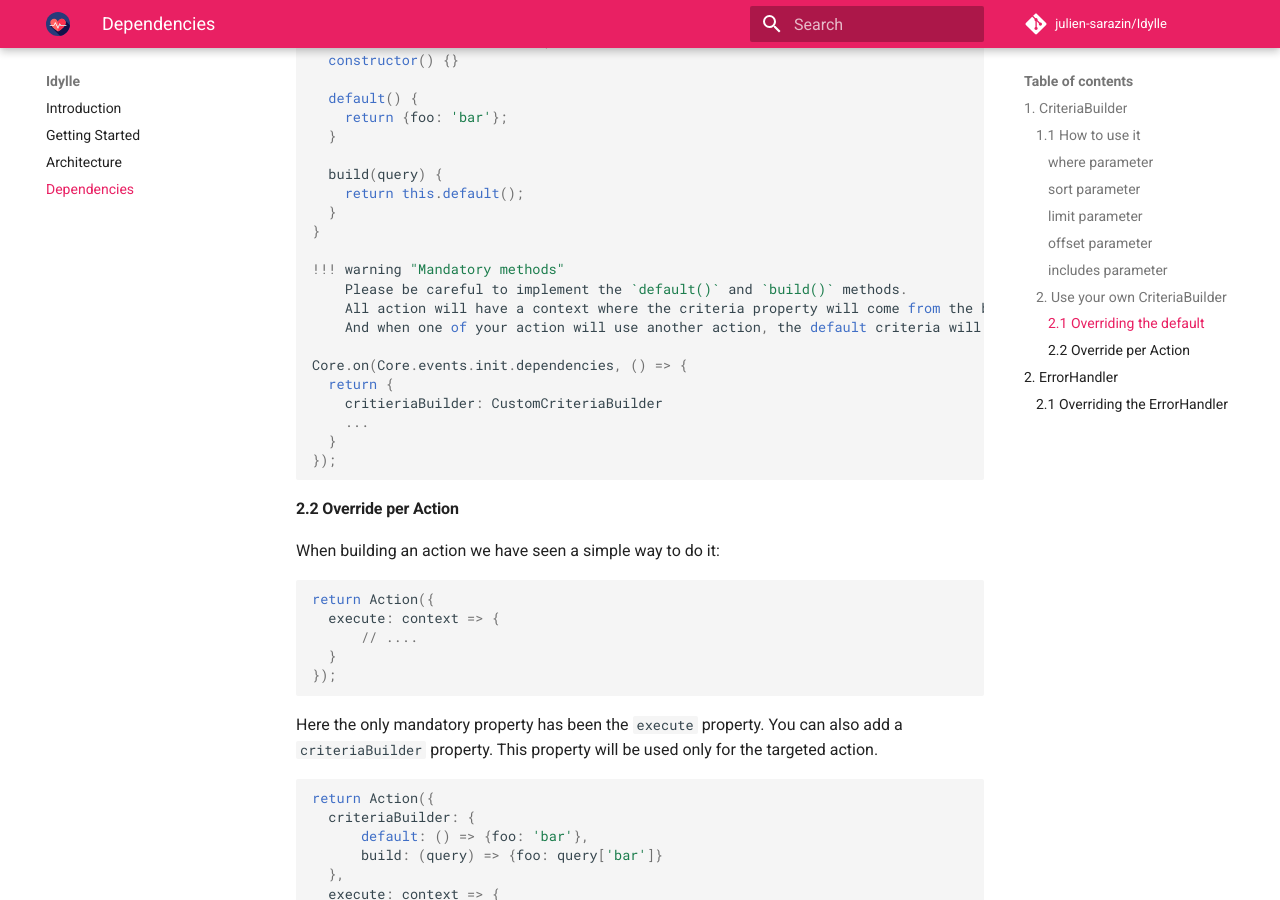
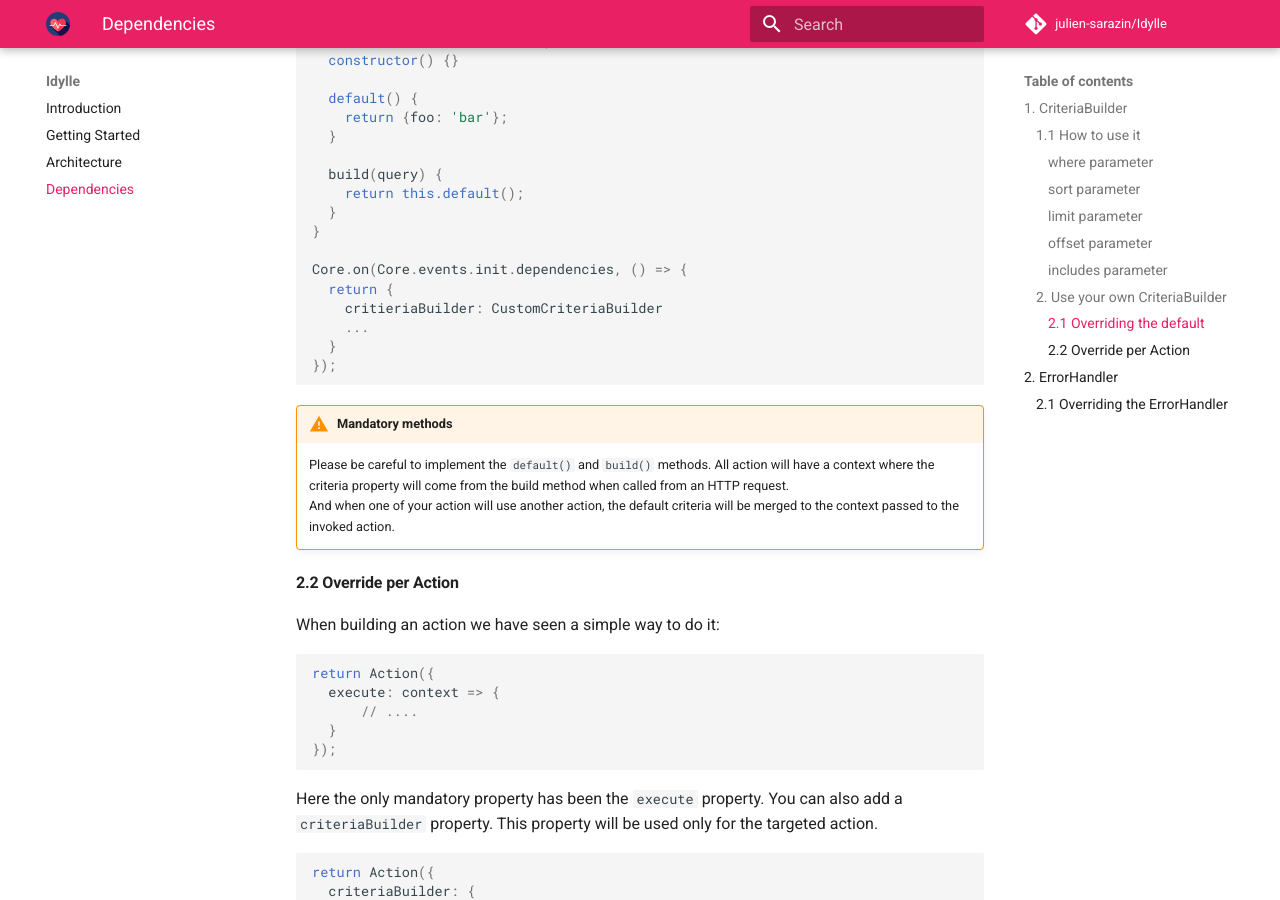
Before and after one commit to julien-sarazin/idylle, an MkDocs documentation site: the page built from docs/docs/dependencies.md, in a window 1280 px wide and 900 px high, scrolled down 3283 px. Built offline with MkDocs 1.6.1 and Material for MkDocs 9.7.7, drawn with Linux system fonts in a browser that asks for light colours; comment, search, counter and statistics services are not loaded; old or Windows-style settings are respelled for this version of MkDocs; part of the change alters nothing that is shown.

Commit message:
updated documentation

````diff
--- a/docs/docs/dependencies.md
+++ b/docs/docs/dependencies.md
@@ -158,11 +158,6 @@ class CustomCriteriaBuilder {
   }
 }
 
-!!! warning "Mandatory methods"
-    Please be careful to implement the `default()` and `build()` methods.
-    All action will have a context where the criteria property will come from the build method when called from an HTTP request.
-    And when one of your action will use another action, the default criteria will be merged to the context passed to the invoked action.
-
 Core.on(Core.events.init.dependencies, () => {
   return {
     critieriaBuilder: CustomCriteriaBuilder
@@ -170,6 +165,11 @@ Core.on(Core.events.init.dependencies, () => {
   }
 });
 ```
+
+!!! warning "Mandatory methods"
+    Please be careful to implement the `default()` and `build()` methods.
+    All action will have a context where the criteria property will come from the build method when called from an HTTP request.
+    And when one of your action will use another action, the default criteria will be merged to the context passed to the invoked action.
 
 
 #### 2.2 Override per Action
````
